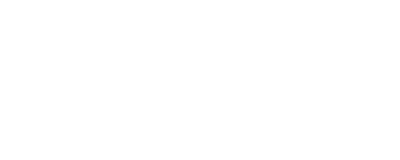
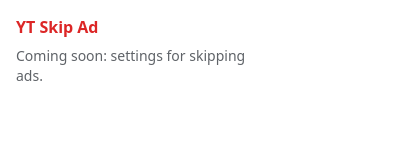
Before and after one commit to RabbiHasanR/yt-skip-ad, a browser extension: page popup/popup.html in a window 400 px wide. Drawn offline with Linux system fonts and the light colour scheme.

Commit message:
feat(popup): add placeholder popup with light and dark themes

```diff
--- /dev/null
+++ b/popup/popup.css
@@ -0,0 +1,46 @@
+:root {
+  color-scheme: light dark;
+  --bg: #ffffff;
+  --fg: #1f1f1f;
+  --muted: #5f6368;
+  --accent: #dc2626;
+}
+
+@media (prefers-color-scheme: dark) {
+  :root {
+    --bg: #202124;
+    --fg: #e8eaed;
+    --muted: #9aa0a6;
+    --accent: #f87171;
+  }
+}
+
+* {
+  box-sizing: border-box;
+}
+
+body {
+  width: 280px;
+  margin: 0;
+  overflow-x: hidden;
+  background: var(--bg);
+  color: var(--fg);
+  font:
+    14px/1.4 system-ui,
+    sans-serif;
+}
+
+main {
+  padding: 16px;
+}
+
+h1 {
+  margin: 0 0 8px;
+  font-size: 16px;
+  color: var(--accent);
+}
+
+p {
+  margin: 0;
+  color: var(--muted);
+}
--- a/popup/popup.html
+++ b/popup/popup.html
@@ -3,6 +3,12 @@
   <head>
     <meta charset="utf-8" />
     <title>YT Skip Ad</title>
+    <link rel="stylesheet" href="popup.css" />
   </head>
-  <body></body>
+  <body>
+    <main>
+      <h1>YT Skip Ad</h1>
+      <p>Coming soon: settings for skipping ads.</p>
+    </main>
+  </body>
 </html>
```
Also changed, not shown: specs/2026-11-17-project-skeleton/tests.md (+1 -1 lines), tests/integration/popup-placeholder.test.js (added, +23 -0 lines).
